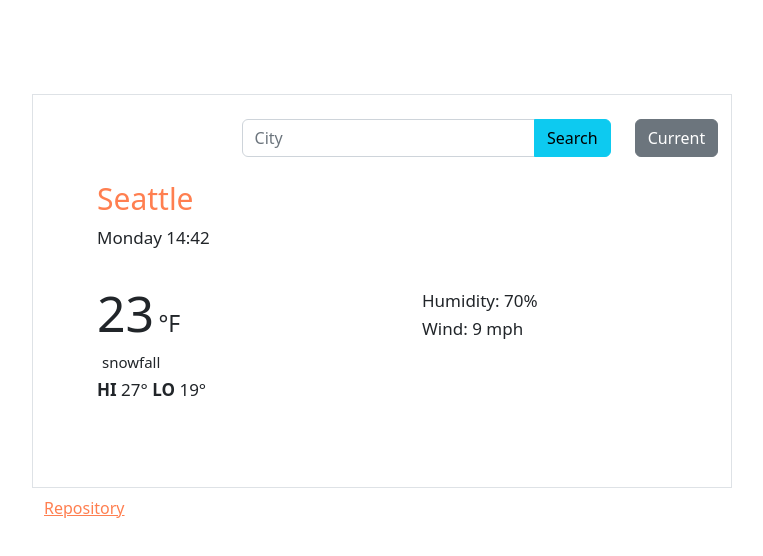
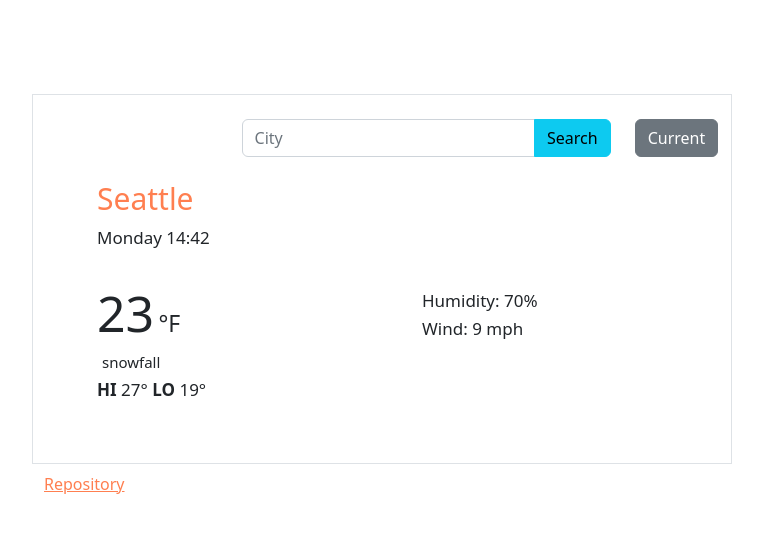
Before and after one commit to brim-bold/Newer-project, a website built with Parcel: page index.html in a window 1280 px wide. Shown: the whole page, without its empty margins (258-1021 px from the left). Built offline with nearby package versions, Linux system fonts and the light colour scheme.

Commit message:
reduce bottom padding in box around weather informaiton

```diff
--- a/index.html
+++ b/index.html
@@ -16,7 +16,7 @@
   </head>
   <div class="container pt-4">
     <div class="row pb-1 mb-1 border">
-      <div class="row m-3 pt-2 pb-5 justify-content-end">
+      <div class="row m-3 pt-2 pb-4 justify-content-end">
         <div class="col-7">
           <form id="city-search">
             <div class="input-group mb-3">
```
